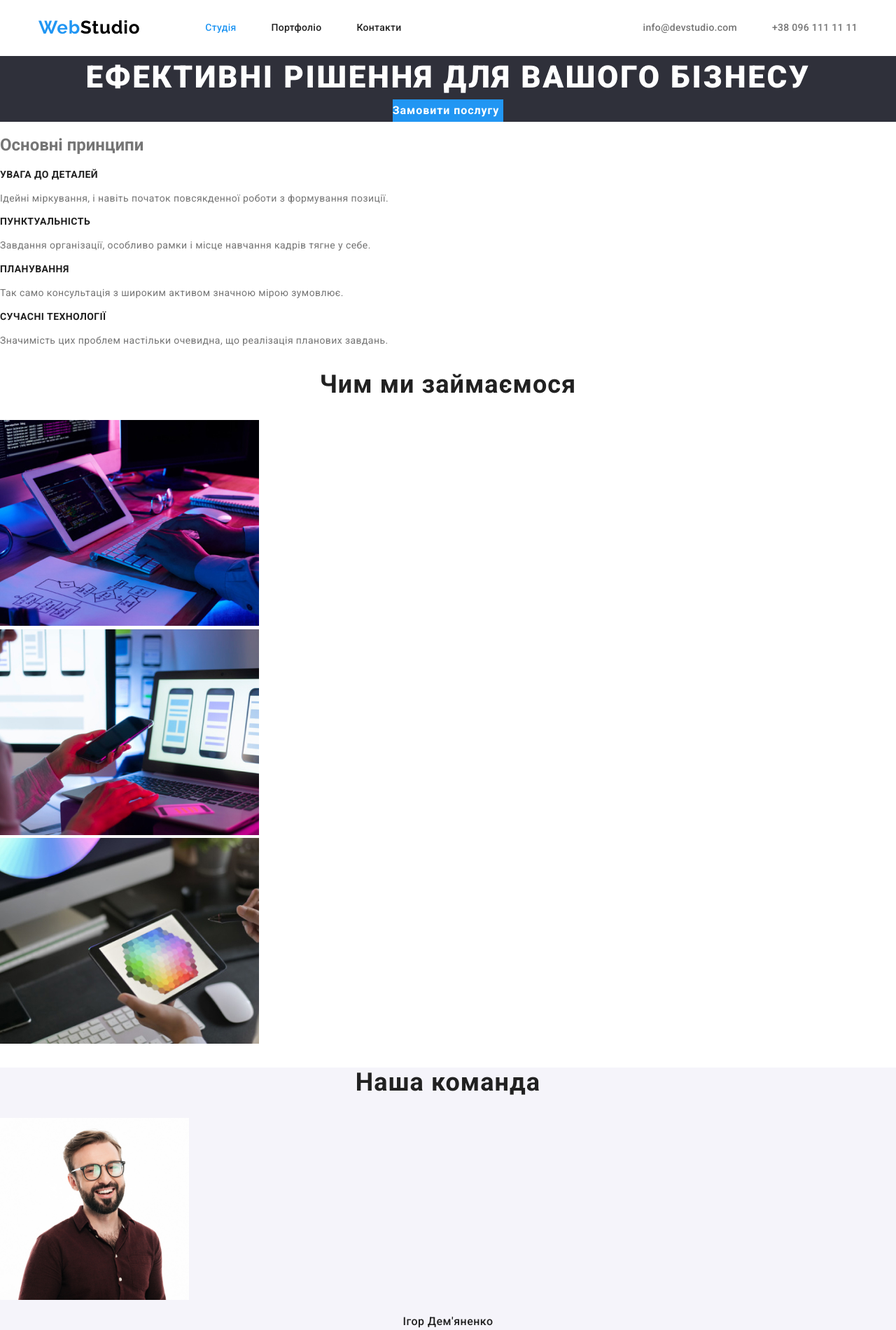
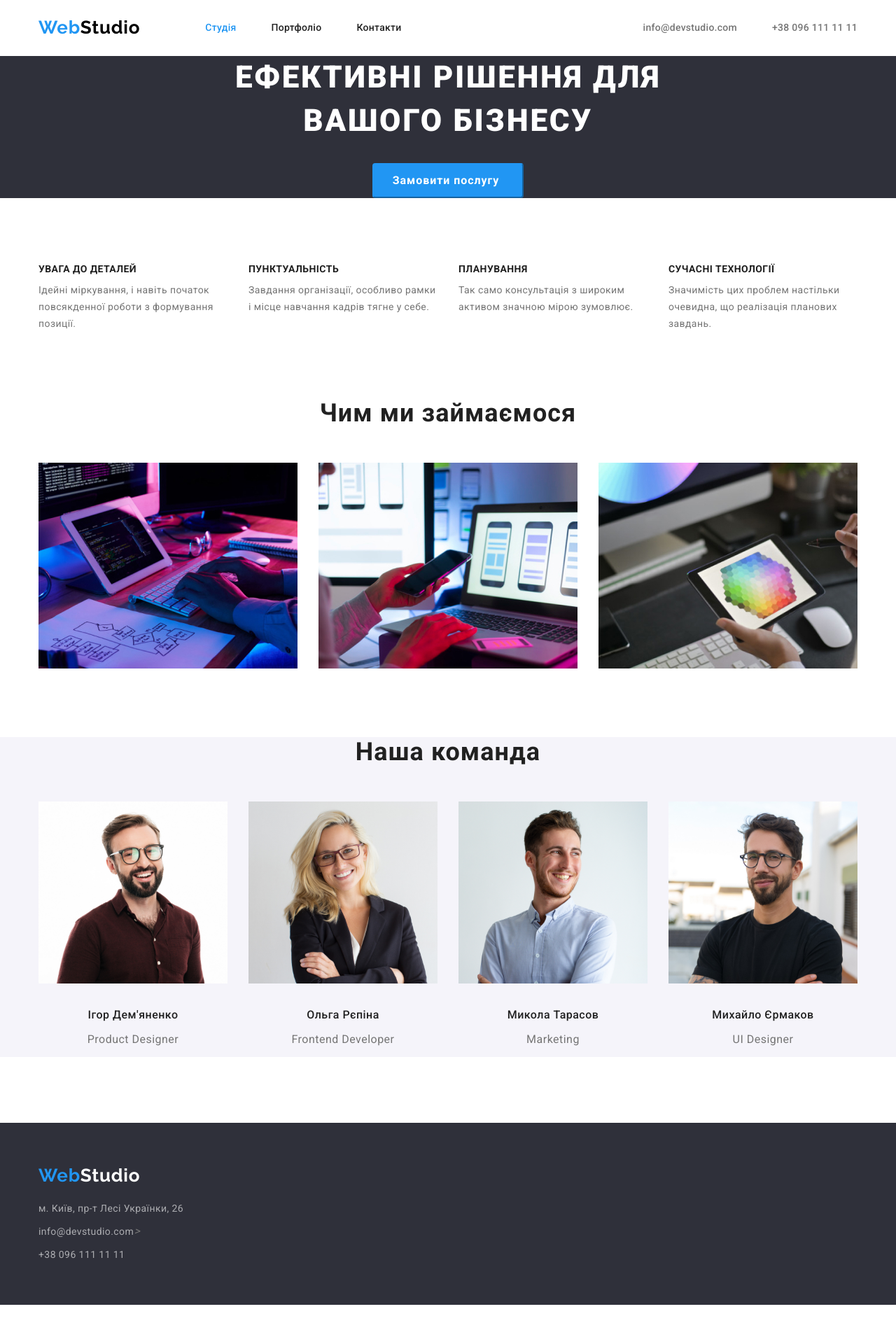
Before and after one commit to Asgiliot/goit-markup-hw-03, a plain HTML site: page index.html in a window 1280 px wide. Shown: the top 1900 px of the page at 70% size. After the commit the page ends 1864 px from the top, so only its background shows below. Drawn offline with nearby package versions, Linux system fonts and the light colour scheme.

Commit message:
главная страница готова

```diff
--- a/css/styles.css
+++ b/css/styles.css
@@ -24,6 +24,21 @@ body {
   background-color: var(--white-color);
   font-family: Roboto, sans-serif;
 }
+.visually-hidden {
+  position: absolute;
+  white-space: nowrap;
+  width: 1px;
+  height: 1px;
+  overflow: hidden;
+  border: 0;
+  padding: 0;
+  clip: rect(0 0 0 0);
+  clip-path: inset(50%);
+  margin: -1px;
+}
+.section{
+  margin-bottom: 94px;
+}
 
 /* Хедер лого*/
 .logo {
@@ -49,8 +64,6 @@ body {
   width: 1200px;
   padding-left: 15px;
   padding-right: 15px;
-  padding-top: 24px;
-  padding-bottom: 25px;
   display: flex;
   margin-left: auto;
   margin-right: auto;
@@ -59,25 +72,27 @@ body {
   display: flex;
   justify-content: center;
   align-items: center;
+  padding-top: 24px;
+  padding-bottom: 25px;
 }
 
 .nav-list .link,
-.link-activ {
+.activ-link {
   color: var(--title-text-color);
   font-weight: 500;
   font-size: 14px;
   line-height: 1.14;
   letter-spacing: 0.02em;
 }
-.nav-list li,
-.autent-list li{
+.nav-list > li,
+.autent-list > li{
   margin-right: 50px;
 }
-.nav-list li:last-child,
-.autent-list li:last-child{
+.nav-list > li:last-child,
+.autent-list > li:last-child{
   margin-right: 0px;
 }
-.link-activ {
+.activ-link{
   color: var(--accent-color);
 }
 .nav-list .link:hover,
@@ -94,6 +109,8 @@ body {
 }
 .autent-list{
   margin-left: auto;
+  padding-top: 24px;
+  padding-bottom: 25px;
 }
 .autent-list .link {
   color: var(--main-text-color);
@@ -113,7 +130,11 @@ body {
   text-align: center;
 }
 .hero-title{
-  margin: 0;
+  width: 696px;
+  margin-left: auto;
+  margin-right: auto;
+  margin-top: 0;
+  margin-bottom: 30px;
 
   color: var(--white-color);
   text-transform: uppercase;
@@ -123,10 +144,9 @@ body {
   letter-spacing: 0.06em;
 }
 .hero-button {
-  color: var(--white-color);
-  background-color: var(--accent-color);
-  border: none;
-
+  display: inline-block;
+  width: 216px;
+  height: 50px;
 
   font-family: Roboto, sans-serif;
   font-weight: 700;
@@ -134,34 +154,75 @@ body {
   line-height: 1.9;
   letter-spacing: 0.06em;
   cursor: pointer;
-  text-align: center;
+
+  color: var(--white-color);
+  background-color: var(--accent-color);
+  border-color: var(--accent-color);
+  border-radius: 4px;
 }
 
 /* принципы */
 
+.principles-list{
+  display: flex;
+  margin: 0;
+}
+.principles-list > li{
+  width: calc((100% - 90px) / 4);
+  margin-right: 30px;
+}
+.principles-list > li:last-child{
+  margin-right: 0;
+}
+
 .principle-title {
-  color: var(--title-text-color);
+  margin-top: 0;
+  margin-bottom: 10px;
 
   font-weight: 700;
   font-size: 14px;
   line-height: 1.14;
   letter-spacing: 0.03em;
   text-transform: uppercase;
+
+  color: var(--title-text-color);
 }
 .principle {
+  margin: 0;
+
   font-size: 14px;
   line-height: 1.7;
   letter-spacing: 0.03em;
 }
 /* чем заняты */
+
+.alignment {
+  justify-content: center;
+  margin-bottom: 50px;
+}
 .activity-title {
-  color: var(--title-text-color);
+  margin: 0;
 
   font-weight: 700;
   font-size: 36px;
   line-height: 1.17;
   text-align: center;
   letter-spacing: 0.03em;
+
+  color: var(--title-text-color);
+}
+.activity-list{
+  display: flex;
+  margin: 0;
+}
+.activity-list > li{
+  margin-right: 30px;
+}
+.activity-list > li:last-child{
+  margin-right: 0;
+}
+.activity-list a{
+  display: block;
 }
 
 /* наша команда */
@@ -170,22 +231,37 @@ body {
   background-color: #f5f4fa;
 }
 .team-title {
-  color: var(--title-text-color);
+  margin: 0;
 
   font-weight: 700;
   font-size: 36px;
   line-height: 1.17;
   text-align: center;
   letter-spacing: 0.03em;
+
+  color: var(--title-text-color);
+}
+.team-list{
+  display: flex;
+  margin: 0;
+}
+.team-list > li{
+  margin-right: 30px;
+}
+.team-list > li:last-child{
+  margin-right: 0;
 }
 .member-name {
-  color: var(--title-text-color);
+  margin: 0;
+  margin-top: 30px;
 
   font-weight: 500;
   font-size: 16px;
   line-height: 1.19;
   text-align: center;
   letter-spacing: 0.03em;
+
+  color: var(--title-text-color);
 }
 .profession {
   font-size: 16px;
@@ -197,14 +273,30 @@ body {
 .footer {
   background-color: var(--footer-hero-bgcolor);
 }
+.footer-padding{
+  padding-top: 60px;
+  padding-bottom: 60px;
+  flex-direction: column;
+}
 .footer-logo {
-  color: var(--white-color);
+  margin-bottom: 20px;
 
   font-family: Raleway, sans-serif;
   font-weight: 700;
   font-size: 26px;
   line-height: 1.2;
   letter-spacing: 0.03em;
+
+  color: var(--white-color);
+}
+.address-list{
+  margin: 0;
+}
+.address-list > li{
+  margin-bottom: 9px;
+}
+.address-list > li:last-child{
+  margin: 0;
 }
 .contacts {
   color: var(--contacts-color);
--- a/index.html
+++ b/index.html
@@ -18,7 +18,7 @@
       <nav class="site-nav">
         <a class="logo" href="./index.html"><span class="blue-part">Web</span>Studio</a>
         <ul class="nav-list">
-          <li><a class="link, link-activ" href="./index.html">Студія</a></li>
+          <li><a class="activ-link" href="./index.html">Студія</a></li>
           <li><a class="link" href="./portfolio.html">Портфоліо</a></li>
           <li><a class="link" href="">Контакти</a></li>
         </ul>
@@ -32,14 +32,15 @@
   </header>
                                    <!-- контент -->
   <main>
-    <section class="hero">
+    <section class="section hero">
       <h1 class="hero-title" >Ефективні рішення для вашого бізнесу</h1>
       <button class="hero-button" type="button">Замовити послугу</button>
     </section>
                                     <!-- принцыпы -->
     <section class="section principles">
-      <h2 class="invisible-title">Основні принципи</h2>
-      <ul>
+     <div class="content">
+      <h2 class="visually-hidden">Основні принципи</h2>
+      <ul class="principles-list">
         <li>
           <h3 class="principle-title">УВАГА ДО ДЕТАЛЕЙ</h3>
           <p class="principle">Ідейні міркування, і навіть початок повсякденної роботи з формування позиції.</p>
@@ -57,19 +58,27 @@
           <p class="principle">Значимість цих проблем настільки очевидна, що реалізація планових завдань.</p>
         </li>
       </ul>
+     </div>
     </section>
                                      <!-- чем занимаемся -->
     <section class="section activity">
+      <div class="content alignment">
         <h2 class="activity-title">Чим ми займаємося</h2>
-      <ul>
-        <li><a href=""><img src="./images/section03_01.jpg" alt="Програмне забезпечення" width="370"></a></li>
-        <li><a href=""><img src="./images/section03_02.jpg" alt="Мобільні додатки" width="370"></a></li>
-        <li><a href=""><img src="./images/section03_03.jpg" alt="Дизайн інтенрфейса" width="370"></a></li>
+      </div>
+      <div class="content">
+        <ul class="activity-list">
+          <li><a href="#"><img src="./images/section03_01.jpg" alt="Програмне забезпечення" width="370"></a></li>
+          <li><a href="#"><img src="./images/section03_02.jpg" alt="Мобільні додатки" width="370"></a></li>
+          <li><a href="#"><img src="./images/section03_03.jpg" alt="Дизайн інтенрфейса" width="370"></a></li>
         </ul>
+      </div>
     </section>
                                  <!-- Наша команда -->
     <section class="section team">
+      <div class="content alignment">
         <h2 class="team-title">Наша команда</h2>
+      </div>
+      <div class="content">
         <ul class="team-list">
           <li>
             <a href=""><img src="./images/ourTeam_01.jpg" alt="Ігор Дем'яненко" width="270"></a>
@@ -92,17 +101,20 @@
             <p class="profession">UI Designer</p>
           </li>
         </ul>
+      </div>
     </section>
   </main>
   <footer class="footer">
+    <div class="content footer-padding">
       <a class="footer-logo" href="./index.html"><span class="blue-part">Web</span>Studio</a>
       <address>
-      <ul>
+        <ul class="address-list" >
           <li><a class="contacts" href="">м. Київ, пр-т Лесі Українки, 26</a></li>
           <li><a class="contacts" href="mailto:info@devstudio.com">info@devstudio.com</a>></li>
           <li><a class="contacts" href="tel:+380961111111">+38 096 111 11 11</a></li>
         </ul>
       </address>
+    </div>
   </footer>
 </body>
 </html>
```
Also changed, not shown: portfolio.html (+4 -3 lines). Lines whose indentation alone changed are shown as unchanged.
